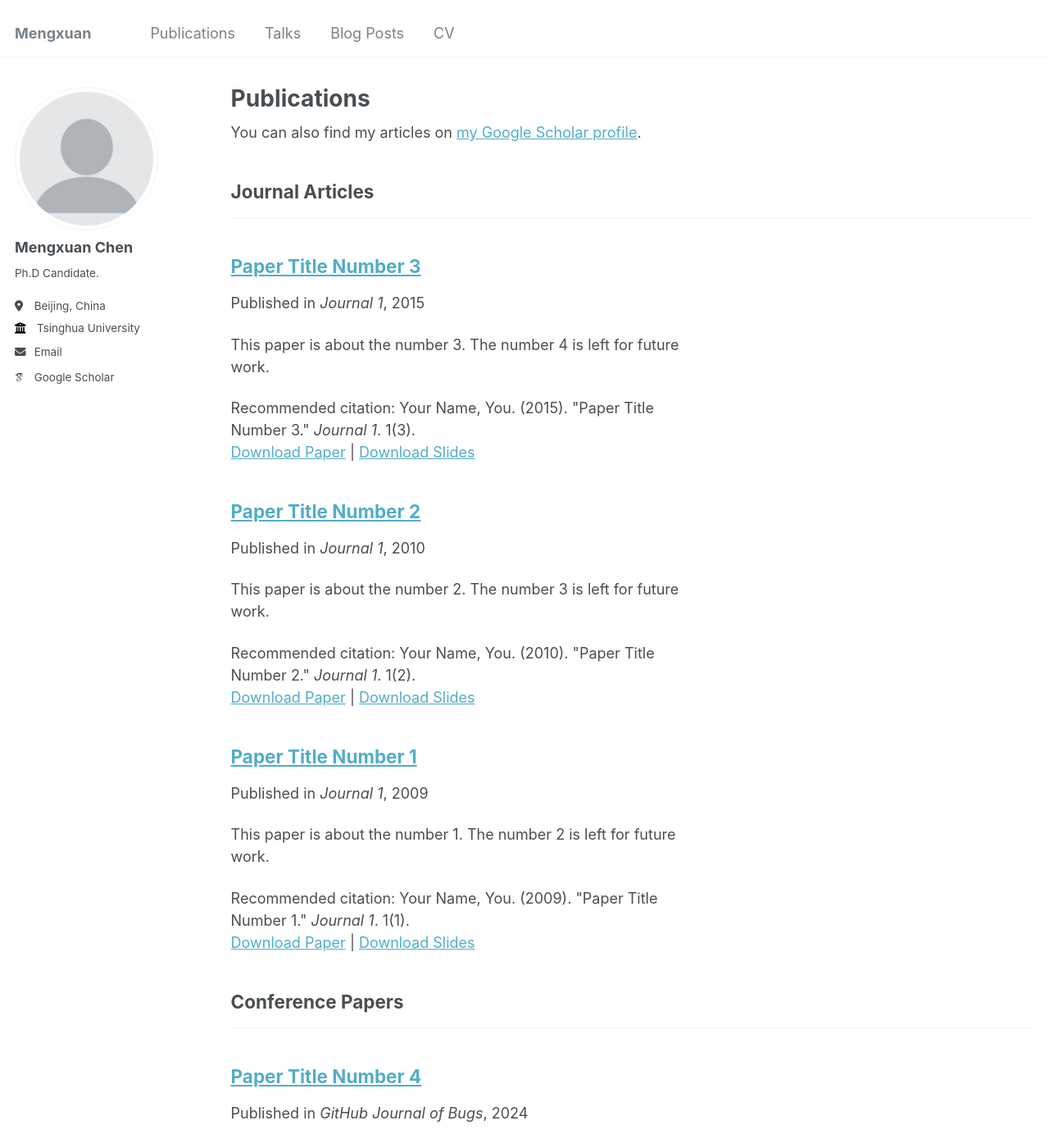
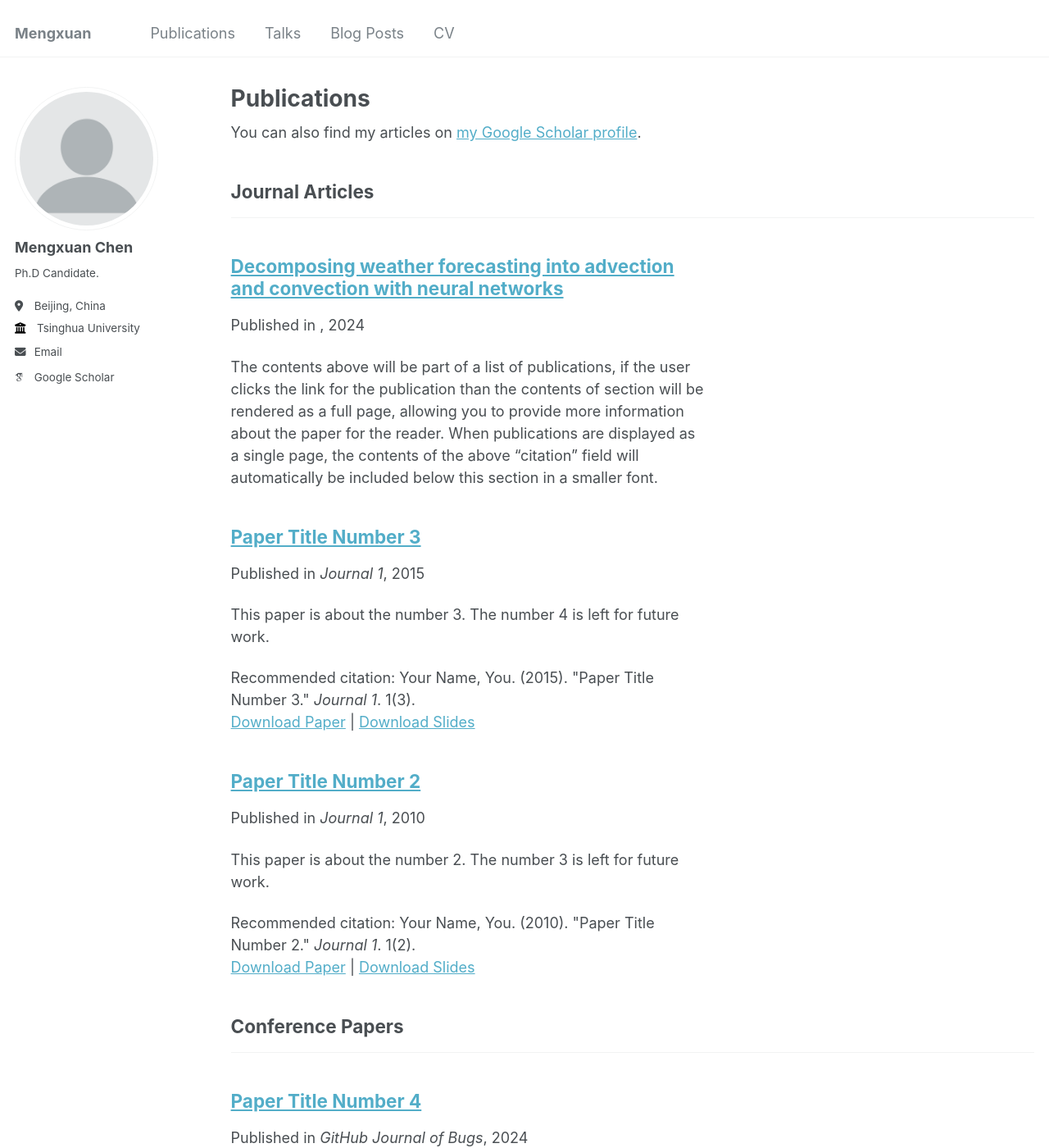
Before and after one commit to SauryChen/SauryChen.github.io, a Jekyll site: the page built from _pages/publications.html, in a window 1280 px wide and 1400 px high. Shown: the whole window at 82% size. Built offline with Jekyll 4.4.1, drawn with Linux system fonts in a browser that asks for light colours; some web fonts are replaced.

Commit message:
Update 2009-10-01-paper-title-number-1.md

```diff
--- a/_publications/2009-10-01-paper-title-number-1.md
+++ b/_publications/2009-10-01-paper-title-number-1.md
@@ -1,14 +1,9 @@
 ---
-title: "Paper Title Number 1"
-collection: publications
+title: "Decomposing weather forecasting into advection and convection with neural networks"
+collection: arXiv
 category: manuscripts
-permalink: /publication/2009-10-01-paper-title-number-1
-excerpt: 'This paper is about the number 1. The number 2 is left for future work.'
-date: 2009-10-01
-venue: 'Journal 1'
-slidesurl: 'http://academicpages.github.io/files/slides1.pdf'
-paperurl: 'http://academicpages.github.io/files/paper1.pdf'
-citation: 'Your Name, You. (2009). &quot;Paper Title Number 1.&quot; <i>Journal 1</i>. 1(1).'
+permalink: https://arxiv.org/abs/2405.06590
+date: 2024-05-10
 ---
 
 The contents above will be part of a list of publications, if the user clicks the link for the publication than the contents of section will be rendered as a full page, allowing you to provide more information about the paper for the reader. When publications are displayed as a single page, the contents of the above "citation" field will automatically be included below this section in a smaller font.
```
